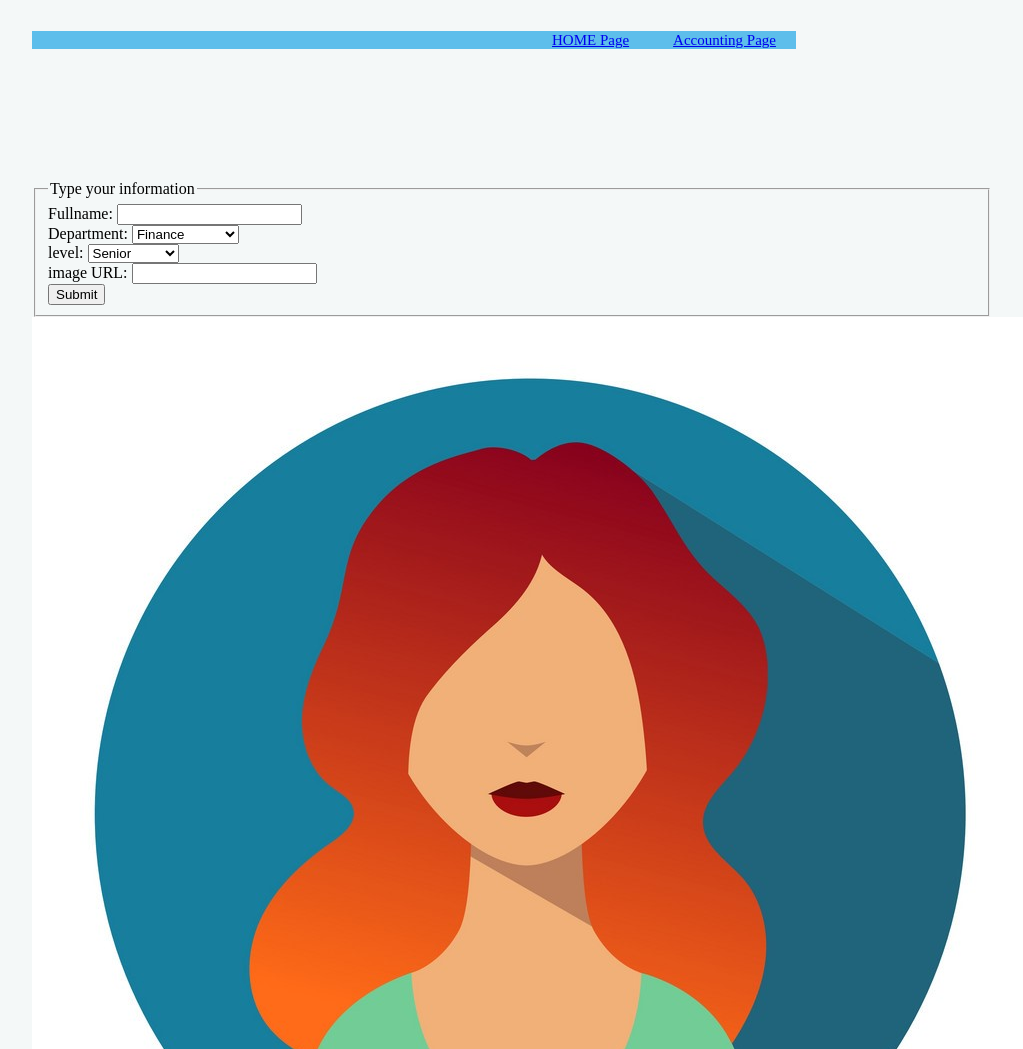
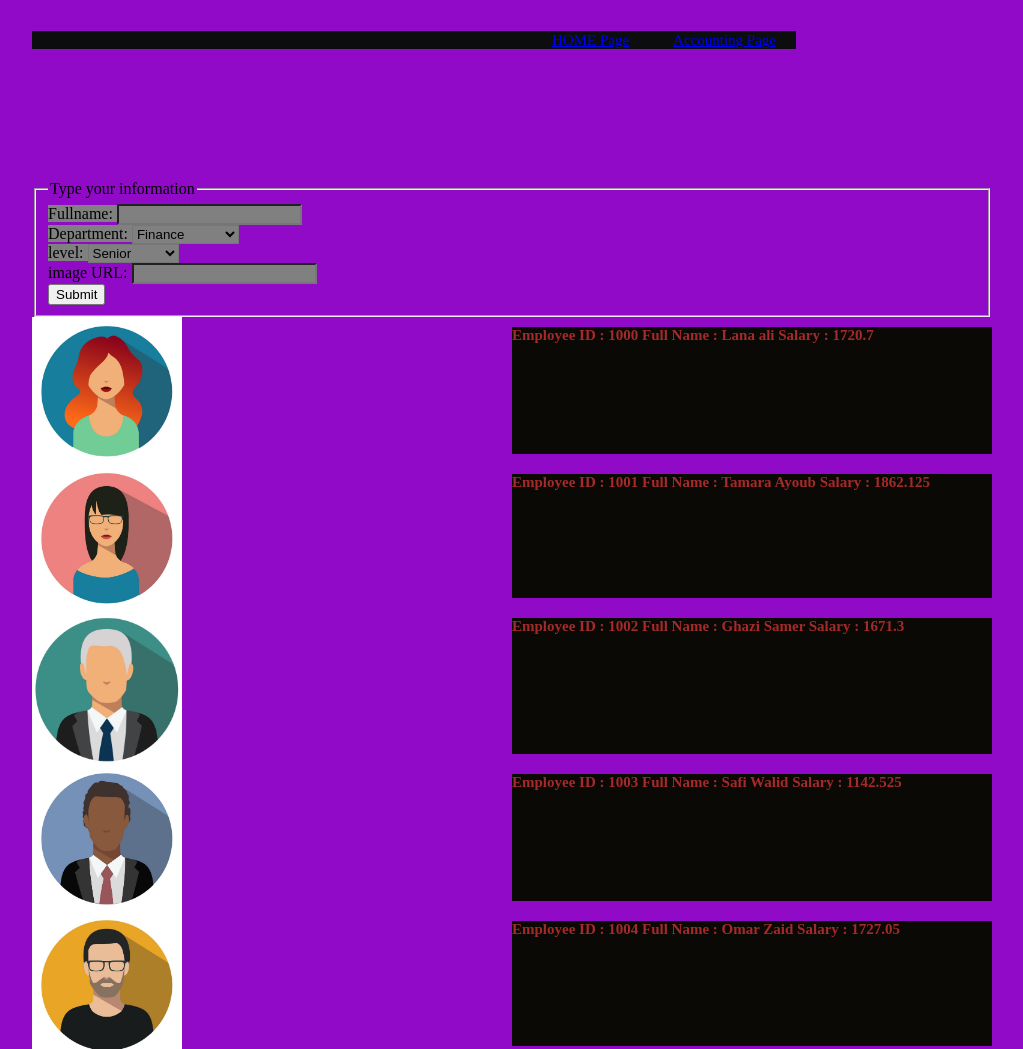
Before and after one commit to yahia199/HR-management-system, a plain HTML site: page index.html in a window 1280 px wide. Shown: the top 1049 px of the page, without its empty margins (128-1151 px from the left). Drawn offline with Linux system fonts and the light colour scheme.

Commit message:
fourth edit

```diff
--- a/css/index.css
+++ b/css/index.css
@@ -1,7 +1,7 @@
 body {
   width: 960px;
   margin: auto;
-  background-color: rgb(244, 248, 248);
+  background-color: rgb(145, 10, 199);
 }
 header {
   display: flex;
@@ -14,7 +14,7 @@ header nav a {
   font-size: 15px;
 }
 nav {
-  background-color: rgb(93, 190, 235);
+  background-color: rgb(12, 13, 14);
   padding-inline-start: 500px;
 }
 header nav a:hover {
@@ -37,3 +37,31 @@ h5 {
   display: flex;
   align-items: center;
 }
+.title {
+  color: brown;
+  font-size: 15px;
+  background-color: rgb(10, 9, 5);
+}
+.imageEmp {
+  width: 150px;
+  display: flex;
+  background-color: aqua;
+}
+#employeeDiv {
+  display: grid;
+  grid-template-columns: repeat(2, 1fr);
+  /* flex-wrap: wrap; */
+  /* display: flex; */
+}
+#Fullname {
+  background-color: grey;
+}
+#image {
+  background-color: grey;
+}
+#level {
+  background-color: grey;
+}
+#Department {
+  background-color: grey;
+}
--- a/js/constructor.js
+++ b/js/constructor.js
@@ -9,7 +9,7 @@ fullname.addEventListener("mouseover", function () {
   fullname.style.color = "red";
 });
 
-let employeeDiv = document.getElementById("employeeDiv");
+let allEmployess = document.getElementById("employeeDiv");
 let employeeIdStart = 1000;
 
 var employess = [];
@@ -58,11 +58,19 @@ function getRandomArsalary(min, max) {
 Employees.prototype.render = function () {
   let imageEmp = document.createElement("img");
   imageEmp.setAttribute("src", this.imageURL);
-  employeeDiv.appendChild(imageEmp);
+  allEmployess.appendChild(imageEmp);
+  imageEmp.className = "imageEmp";
 
   let title = document.createElement("h1");
-  title.textContent = this.EmployeeID + this.Fullname + this.Salary;
-  employeeDiv.appendChild(title);
+  title.textContent =
+    "Employee ID : " +
+    this.EmployeeID +
+    "              Full Name : " +
+    this.Fullname +
+    "               Salary : " +
+    this.Salary;
+  allEmployess.appendChild(title);
+  title.className = "title";
 };
 
 let lanaAli = new Employees(
@@ -123,10 +131,10 @@ function saveEmployees() {
 function gitData() {
   let employess = localStorage.getItem("employees");
   let parseEmployess = JSON.parse(employess);
-
-  employess = [];
+  console.log(employess);
 
   if (parseEmployess != null) {
+    employess = [];
     for (let i = 0; i < parseEmployess.length; i++) {
       new Employees(
         parseEmployess[i].Fullname,
@@ -136,7 +144,7 @@ function gitData() {
       );
     }
   }
-  renderAll();
+  //renderAll();
 }
 
 form.addEventListener("submit", handlsubmit);
@@ -155,14 +163,14 @@ function handlsubmit(event) {
 }
 
 function renderAll() {
-  employeeDiv.innerHTML = "";
+  allEmployess.innerHTML = "";
   for (var i = 0; i < employess.length; i++) {
     employess[i].getId();
     employess[i].getSalary();
     employess[i].render();
   }
 }
+
+renderAll();
 gitData();
-
-//renderAll();
 console.log(employess);
```
Also changed, not shown: index.html (+2 -0 lines).
